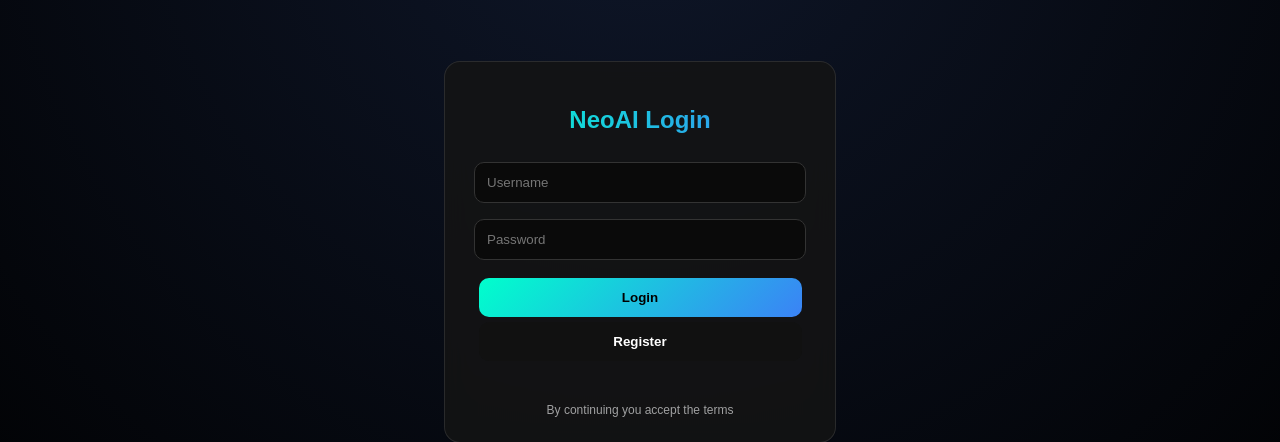
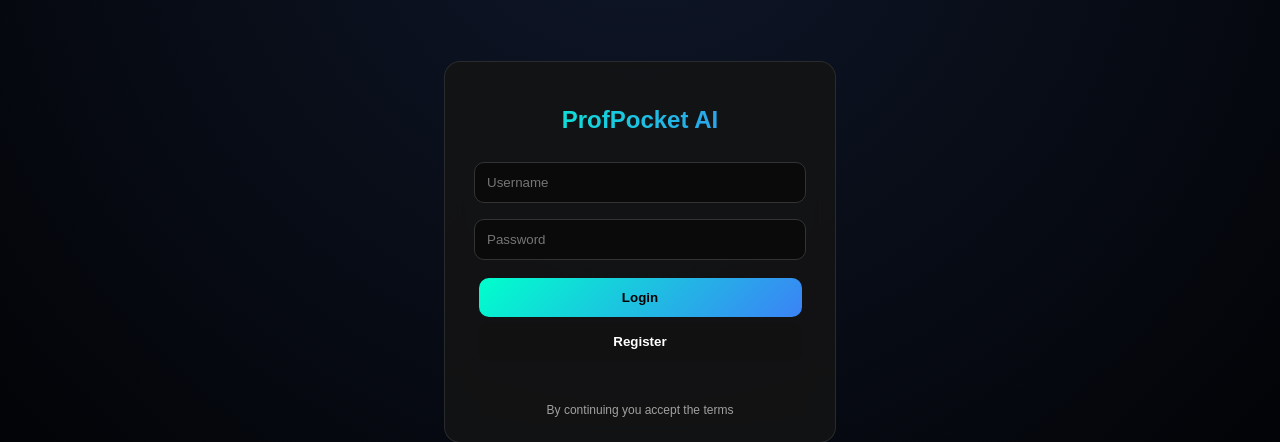
Before and after one commit to Laoso131/Profpocket, a Flask app: page /login in a window 1280 px wide. Shown: the part 148-590 px from the top of the page. Run offline with Flask 3, Linux system fonts and the light colour scheme.

Commit message:
Update login.html

```diff
--- a/templates/login.html
+++ b/templates/login.html
@@ -96,7 +96,7 @@
 
 <div class="box">
 
-  <h2>NeoAI Login</h2>
+ <h2>ProfPocket AI</h2>
 
   <input id="username" placeholder="Username">
   <input id="password" type="password" placeholder="Password">
```
